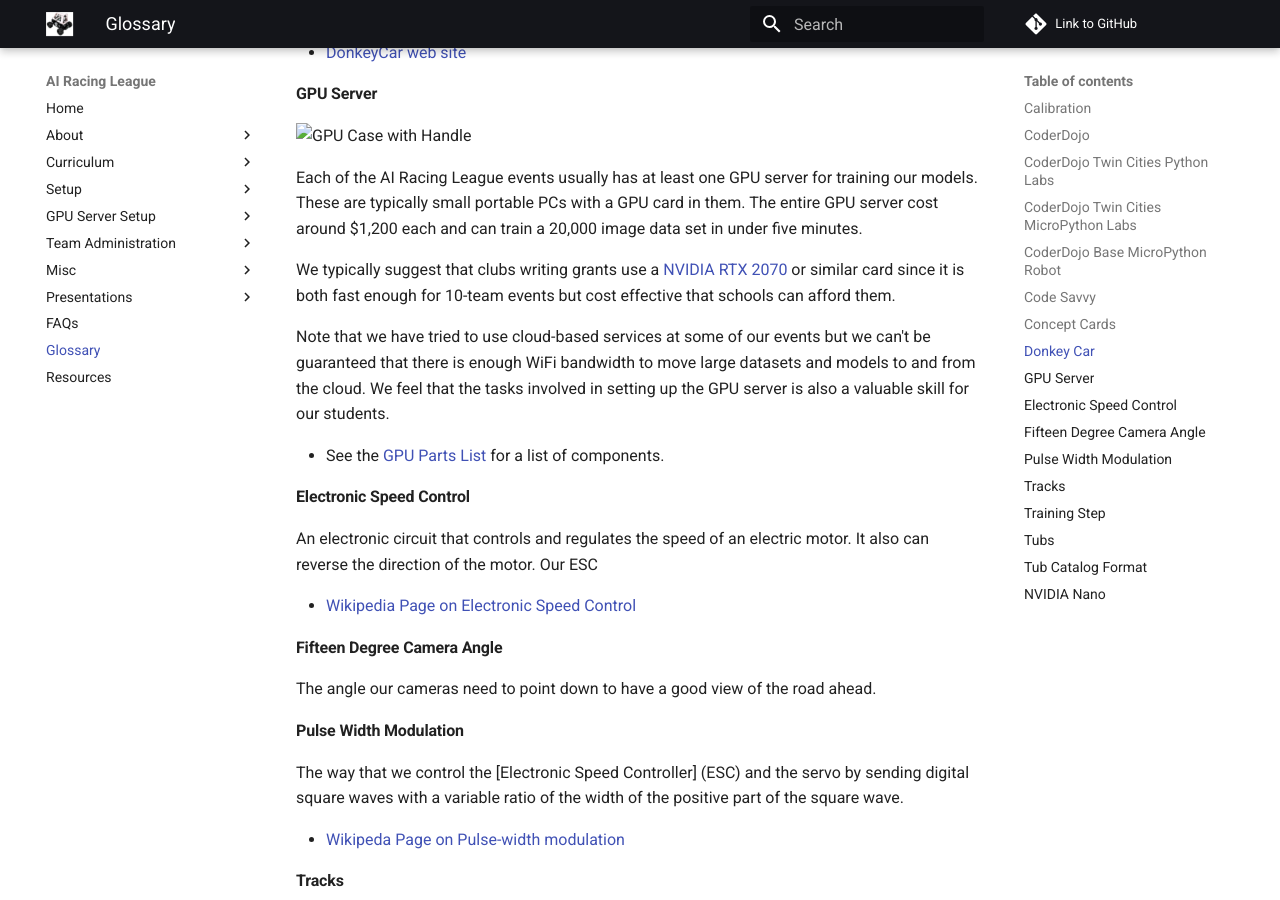
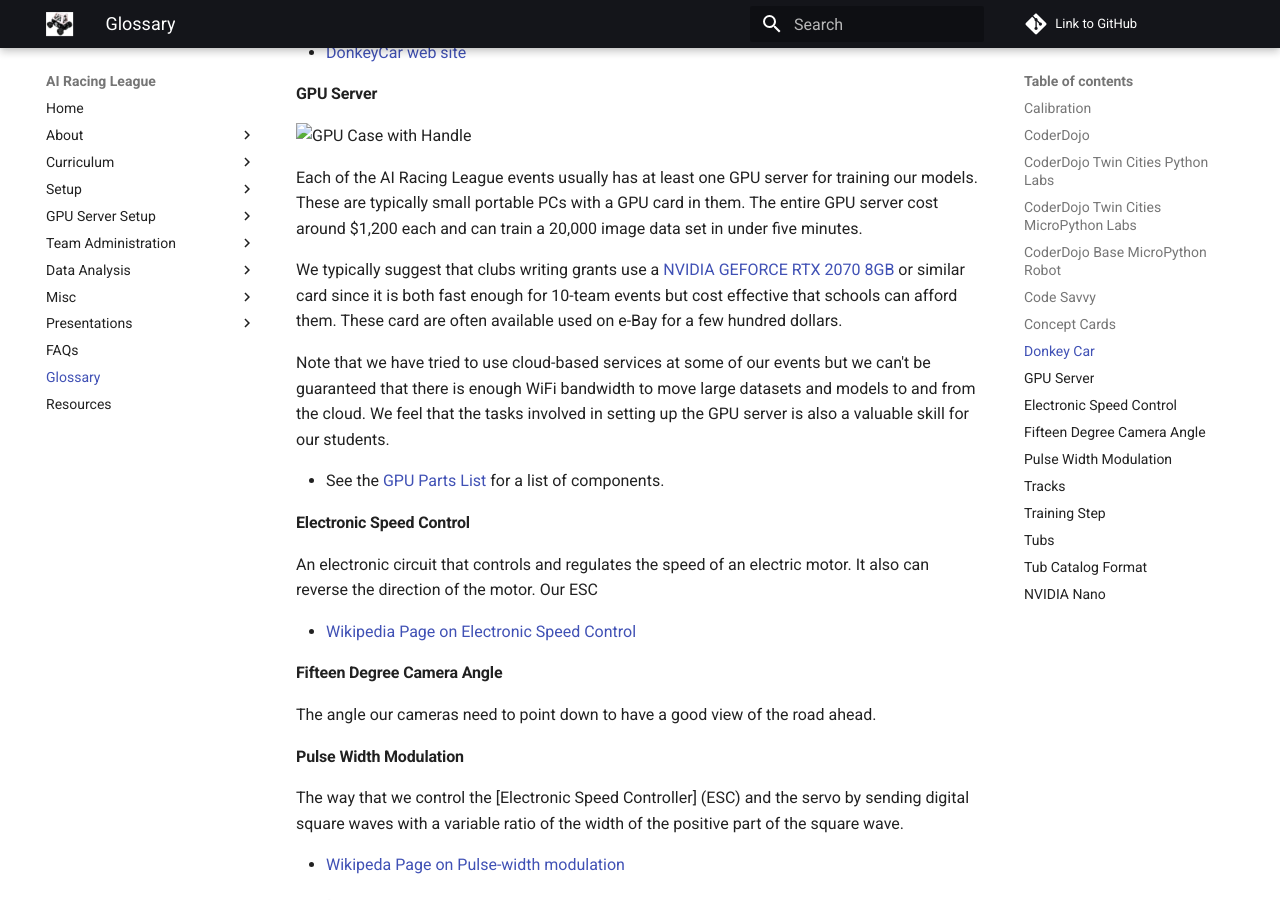
Before and after one commit to CoderDojoTC/ai-racing-league, an MkDocs documentation site: the page built from docs/glossary.md, in a window 1280 px wide and 900 px high, scrolled down 1682 px. Built offline with MkDocs 1.6.1 and Material for MkDocs 9.7.7, drawn with Linux system fonts in a browser that asks for light colours; comment, search, counter and statistics services are not loaded.

Commit message:
updated content

```diff
--- a/docs/glossary.md
+++ b/docs/glossary.md
@@ -58,7 +58,7 @@
 
 Each of the AI Racing League events usually has at least one GPU server for training our models.  These are typically small portable PCs with a GPU card in them.  The entire GPU server cost around $1,200 each and can train a 20,000 image data set in under five minutes.
 
-We typically suggest that clubs writing grants use a [NVIDIA RTX 2070](https://www.nvidia.com/en-us/geforce/graphics-cards/rtx-2070/) or similar card since it is both fast enough for 10-team events but cost effective that schools can afford them.
+We typically suggest that clubs writing grants use a [NVIDIA GEFORCE RTX 2070 8GB](https://www.nvidia.com/en-us/geforce/graphics-cards/rtx-2070/) or similar card since it is both fast enough for 10-team events but cost effective that schools can afford them.  These card are often available used on e-Bay for a few hundred dollars.
 
 Note that we have tried to use cloud-based services at some of our events but we can't be guaranteed that there is enough WiFi bandwidth to move large datasets and models to and from the cloud.  We feel that the tasks involved in setting up the GPU server is also a valuable skill for our students.
 
--- a/mkdocs.yml
+++ b/mkdocs.yml
@@ -28,6 +28,8 @@
     - GPU Parts List: admin/gpu-parts.md
     - Car Box Checklist: admin/car-box-checklist.md
     - Joystick: admin/joystick.md
+  - Data Analysis:
+    - Introduction: analysis/01-intro.md
   - Misc:
     - Hackathon: hackathon.md
     - Demos: demos.md
```
Also changed, not shown: docs/data-analysis/01-intro.md (added, +38 -0 lines), site/search/search_index.json, 1 other file.
